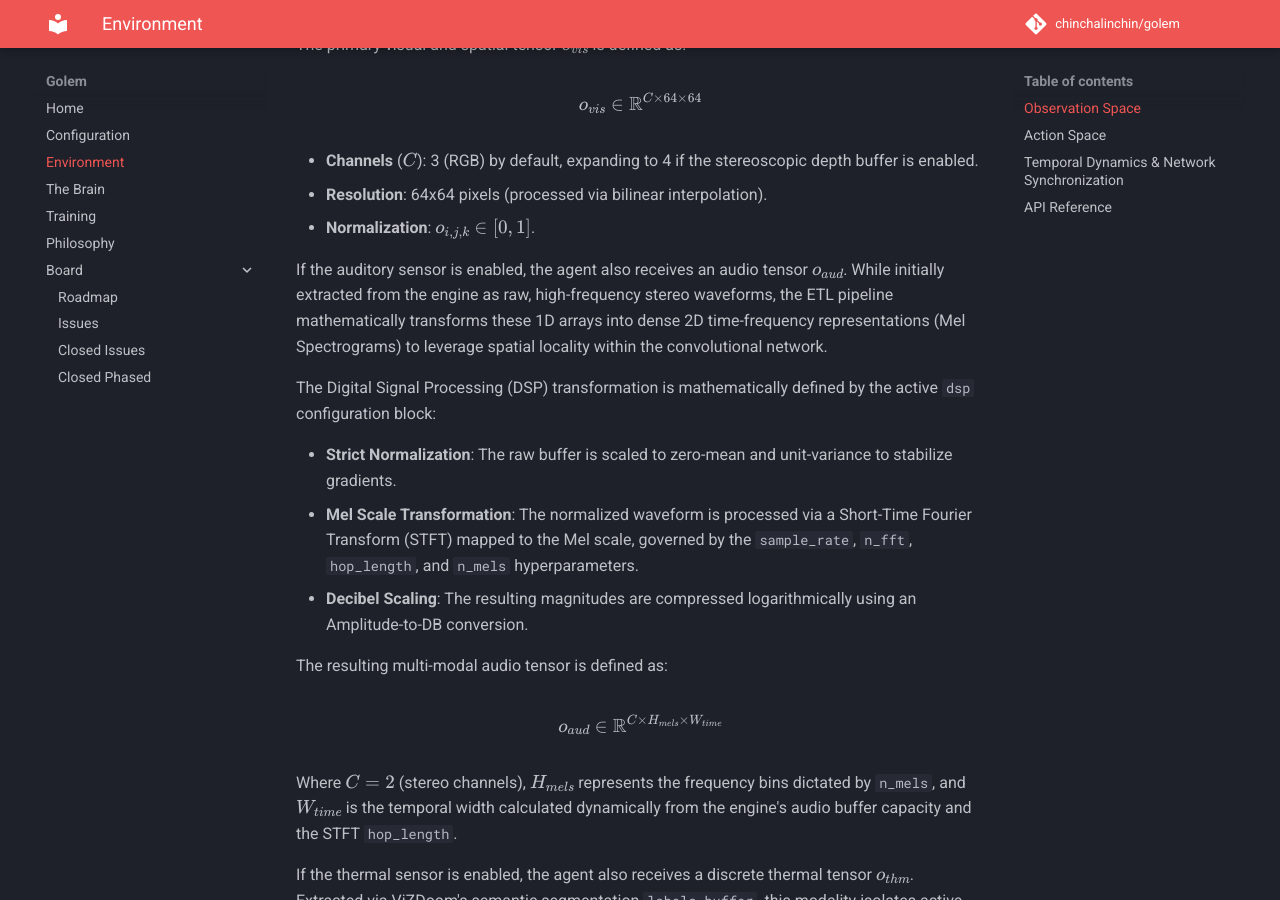
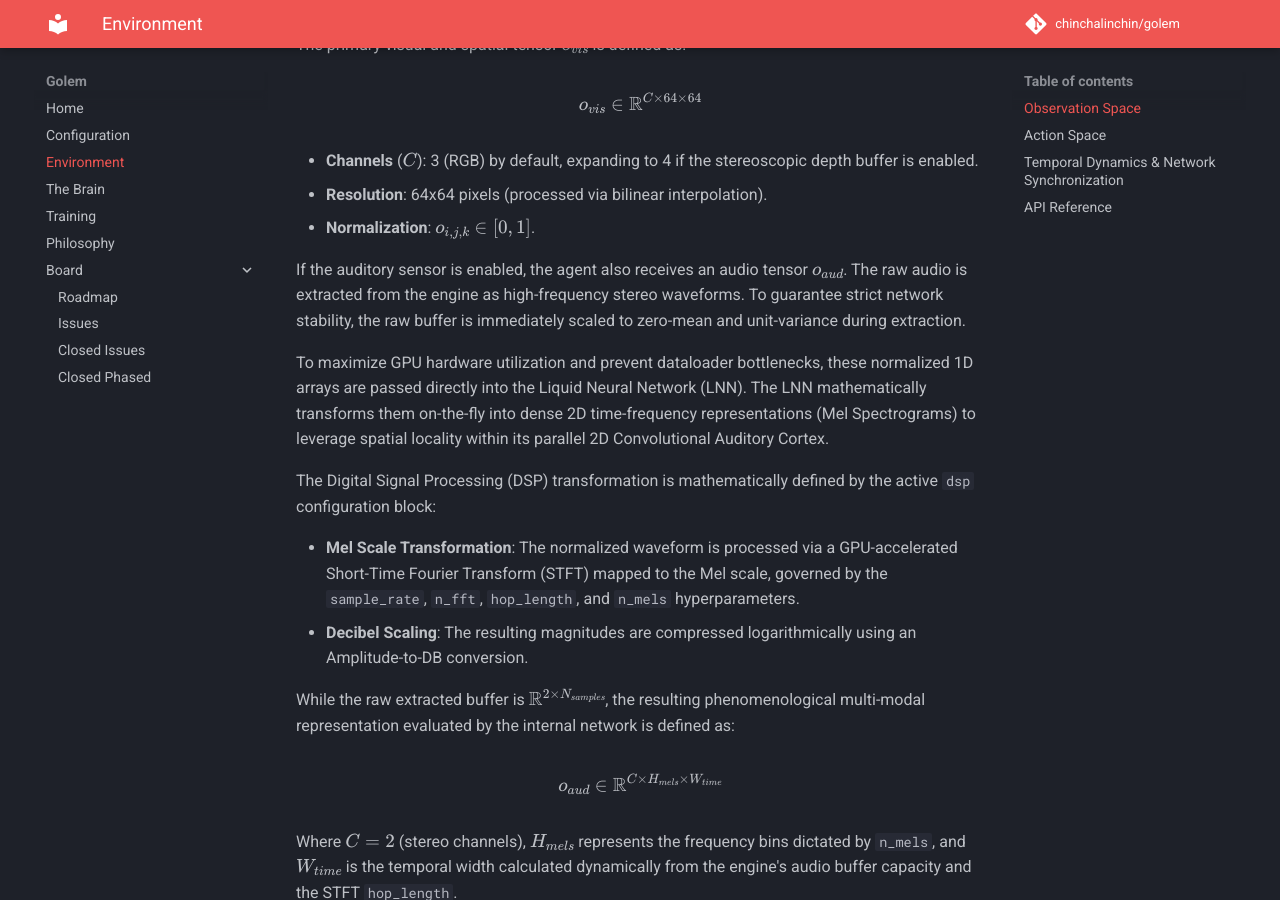
Before and after one commit to chinchalinchin/golem, an MkDocs documentation site: the page built from docs/environment.md, in a window 1280 px wide and 900 px high, scrolled down 434 px. Built offline with MkDocs 1.6.1 and Material for MkDocs 9.7.7, drawn with Linux system fonts in a browser that asks for light colours; comment, search, counter and statistics services are not loaded; some of the changed text lies outside the part shown.

Commit message:
update docs

```diff
--- a/docs/environment.md
+++ b/docs/environment.md
@@ -16,15 +16,16 @@ $$
 - **Resolution**: 64x64 pixels (processed via bilinear interpolation).
 - **Normalization**: $o_{i,j,k}\in[0,1]$.
 
-If the auditory sensor is enabled, the agent also receives an audio tensor $o_{aud}$. While initially extracted from the engine as raw, high-frequency stereo waveforms, the ETL pipeline mathematically transforms these 1D arrays into dense 2D time-frequency representations (Mel Spectrograms) to leverage spatial locality within the convolutional network.
+If the auditory sensor is enabled, the agent also receives an audio tensor $o_{aud}$. The raw audio is extracted from the engine as high-frequency stereo waveforms. To guarantee strict network stability, the raw buffer is immediately scaled to zero-mean and unit-variance during extraction.
+
+To maximize GPU hardware utilization and prevent dataloader bottlenecks, these normalized 1D arrays are passed directly into the Liquid Neural Network (LNN). The LNN mathematically transforms them on-the-fly into dense 2D time-frequency representations (Mel Spectrograms) to leverage spatial locality within its parallel 2D Convolutional Auditory Cortex.
 
 The Digital Signal Processing (DSP) transformation is mathematically defined by the active `dsp` configuration block:
 
-- **Strict Normalization**: The raw buffer is scaled to zero-mean and unit-variance to stabilize gradients.
-- **Mel Scale Transformation**: The normalized waveform is processed via a Short-Time Fourier Transform (STFT) mapped to the Mel scale, governed by the `sample_rate`, `n_fft`, `hop_length`, and `n_mels` hyperparameters.
+- **Mel Scale Transformation**: The normalized waveform is processed via a GPU-accelerated Short-Time Fourier Transform (STFT) mapped to the Mel scale, governed by the `sample_rate`, `n_fft`, `hop_length`, and `n_mels` hyperparameters.
 - **Decibel Scaling**: The resulting magnitudes are compressed logarithmically using an Amplitude-to-DB conversion.
 
-The resulting multi-modal audio tensor is defined as:
+While the raw extracted buffer is $\mathbb{R}^{2\times N_{samples}}$, the resulting phenomenological multi-modal representation evaluated by the internal network is defined as:
 
 $$
 o_{aud}\in\mathbb{R}^{C\times H_{mels}\times W_{time}}
@@ -33,7 +34,6 @@ $$
 Where $C=2$ (stereo channels), $H_{mels}$ represents the frequency bins dictated by `n_mels`, and $W_{time}$ is the temporal width calculated dynamically from the engine's audio buffer capacity and the STFT `hop_length`.
 
 If the thermal sensor is enabled, the agent also receives a discrete thermal tensor $o_{thm}$. Extracted via ViZDoom's semantic segmentation `labels_buffer`, this modality isolates active, dynamic entities (e.g., monsters, projectiles, and interactive items) from the static environmental background plane.
-
 
 The transformation pipeline applies a strict binary threshold operation ($o_{i,j}=1\text{ if }\text{label}_{i,j}>0\text{ else }0$) to the raw buffer and subsequently downsamples the mask to $64\times64$ utilizing nearest-neighbor interpolation to prevent edge anti-aliasing artifacts that would otherwise blur distinct entity boundaries.
 
@@ -69,13 +69,16 @@ The environment runs at a fixed tic rate of 35 Hz ($\Delta t\approx28.5\text{ms}
 
 To maintain strict temporal consistency between the continuous differential solver and the discrete game clock across a distributed architecture, Golem relies on Deterministic Lockstep networking via ViZDoom's `Mode.PLAYER` (Sync Mode).
 
+Instead of relying on manual sleep heuristics (which are prone to drift and desynchronization), the central Host Server dictates the flow of time. The Host collects asynchronous ticcmds (action vectors) from all connected clients. The local ViZDoom engine inside the Golem container explicitly blocks execution until it receives the synchronized broadcast back from the Host. This guarantees that the numerical integration steps within the LNN perfectly align with the simulated passage of time within the multiplayer POMDP, regardless of hardware inference speeds.
 
-Instead of relying on manual sleep heuristics (which are prone to drift and desynchronization), the central Host Server dictates the flow of time. The Host collects asynchronous ticcmds (action vectors) from all connected clients. The local ViZDoom engine inside the Golem container explicitly blocks execution until it receives the synchronized broadcast back from the Host. This guarantees that the numerical integration steps within the LNN perfectly align with the simulated passage of time within the multiplayer POMDP, regardless of hardware inference speeds.
+During training, these temporal dynamics are strictly simulated and enforced by the `StatefulStratifiedBatchSampler`, which ensures that batch sequences remain perfectly contiguous, preventing the mathematical amnesia that occurs when standard dataloaders improperly shuffle temporal boundaries.
 
 ---
 
 ## API Reference
 
-The extraction and temporal windowing of the observation space is handled dynamically by the streaming dataset module.
+The extraction and temporal windowing of the observation space is handled dynamically by the streaming dataset module and the custom sampling pipeline.
 
 ::: app.models.dataset.DoomStreamingDataset
+
+::: app.models.dataset.StatefulStratifiedBatchSampler
```
Also changed, not shown: docs/brain.md (+6 -10 lines), docs/configuration.md (+59 -36 lines), docs/training.md (+18 -2 lines).
